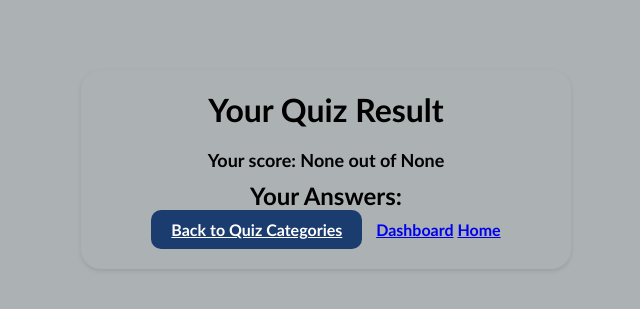
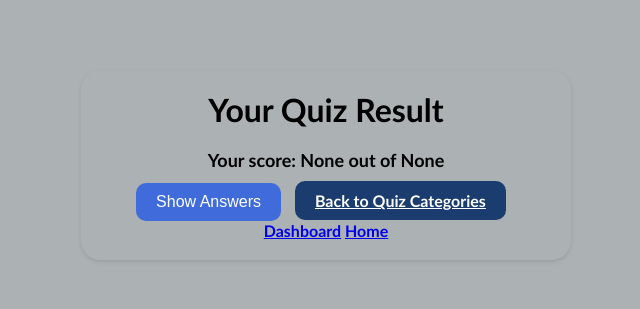
Before and after one commit to naty1914/quiz-app, a Flask app: page /quiz/1/result in a window 1280 px wide. Shown: the top 309 px of the page, without its empty margins (314-954 px from the left). Run offline with Flask 3, Linux system fonts and the light colour scheme; the visitor is signed in with stand-in values (Sample User, id 1); data that the repository does not hold is empty.

Commit message:
feat:  add toggle functionality for showing/hiding quiz answers

```diff
--- a/app/static/script.js
+++ b/app/static/script.js
@@ -59,6 +59,7 @@ function checkAnswer() {
 }
 
 function redirectToResult() {
+
    for (let j = currentQuestion; j < quizData.length; j++) {
      userAnswers.push({
        question: quizData[j].question_text,
@@ -89,3 +90,17 @@ countdown();
 
 document.getElementById('submit').addEventListener('click', checkAnswer);
 displayQuestion();
+
+
+function  toggleAnswers() {
+  const answersDiv = document.getElementById('answers');
+  const toggleButton = document.getElementById('toggleAnswersBtn');
+
+  if (answersDiv.style.display === "none") {
+    answersDiv.style.display = "block";
+    toggleButton.textContent = "Hide Answers";
+  } else {
+    answersDiv.style.display = "none";
+    toggleButton.textContent = "Show Answers";
+  }
+}
--- a/app/static/style.css
+++ b/app/static/style.css
@@ -87,6 +87,22 @@ h1 {
     transition: background-color 0.3s;
     margin-right: 10px;
 }
+#toggleAnswersBtn {
+    display: inline-block;
+    padding: 10px 20px;
+    background-color: #406cdb;
+    color: #fff;
+    border: none;
+    cursor: pointer;
+    font-size: 16px;
+    border-radius: 10px;
+    transition: background-color 0.3s;
+    margin-right: 10px;
+}
+
+#toggleAnswersBtn:hover {
+    background-color: #1b3c6e;
+}
 
 .button:hover {
     background-color: #1b3c6e;
--- a/app/templates/result.html
+++ b/app/templates/result.html
@@ -11,7 +11,10 @@
     <h1>Your Quiz Result</h1>
     <p>Your score: {{ score }} out of {{ total }}</p>
 
-    <h2>Your Answers: </h2>
+    <button id="toggleAnswersBtn" onclick="toggleAnswers()">Show Answers</button>
+
+    <div id="answers" style="display: none;">
+    <h2>Your Answers:</h2>
     <ul>
       {% for item in user_answers %}
       <li>
@@ -34,10 +37,11 @@
       {% endfor %}
     </ul>
 
-
+  </div>
     <a href="{{ url_for('app.quizzes') }}" class="button">Back to Quiz Categories</a>
     <a href="{{ url_for('app.dashboard') }}" class="btn btn-danger">Dashboard</a>
     <a href="{{ url_for('app.index') }}" class="btn btn-danger">Home</a>
   </div>
+  <script src="{{ url_for('static', filename='script.js') }}"></script>
 </body>
 </html>
```
